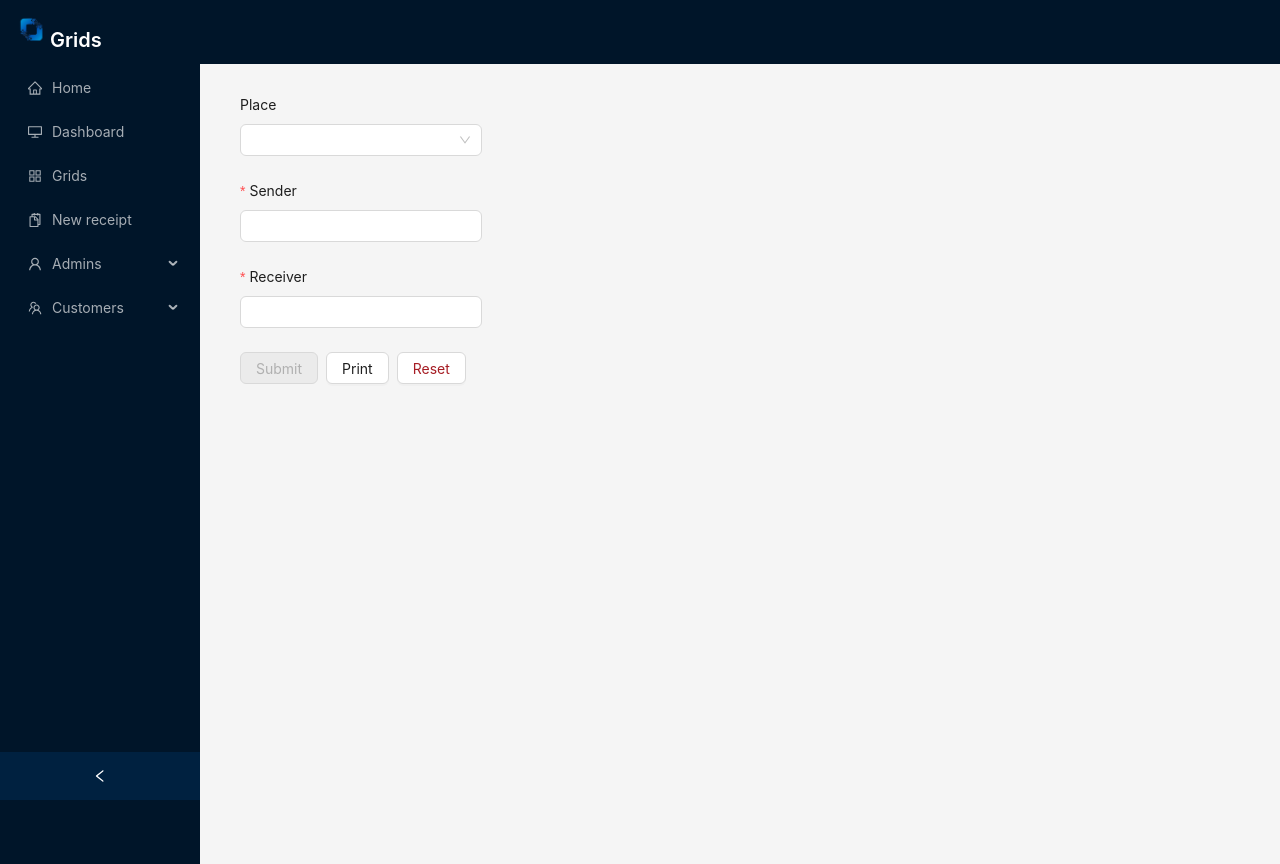
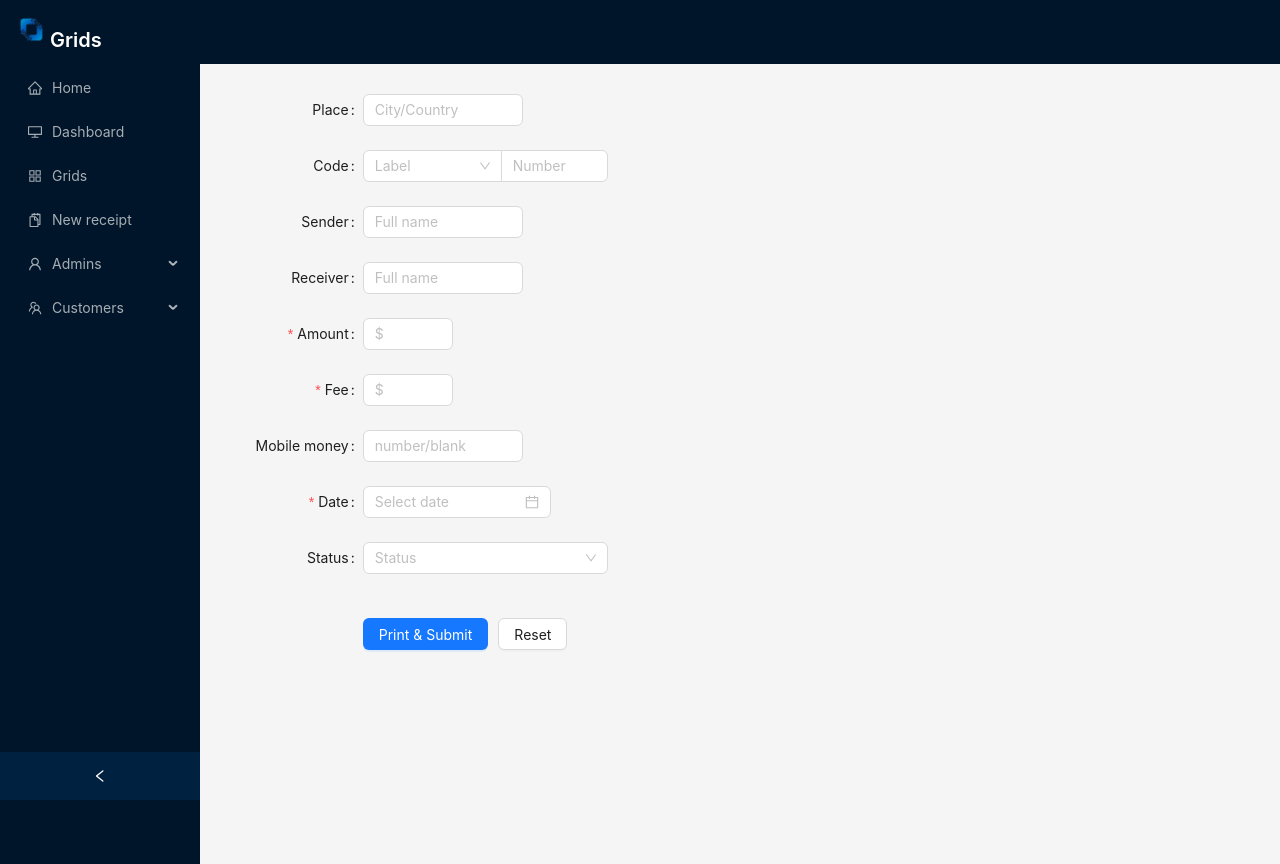
Before and after one commit to hady-bah/grids-project, a React (Vite) app in the folder grids/: page /receipt in a window 1280 px wide. Built offline with nearby package versions, Linux system fonts and the light colour scheme.

Commit message:
Receipt inputs

```diff
--- a/grids/src/components/Receipt.jsx
+++ b/grids/src/components/Receipt.jsx
@@ -1,78 +1,220 @@
 import React from "react";
-import { Button, Form, Input, Space } from "antd";
 import {
-  Cascader,
+  Button,
+  Form,
+  Input,
+  Select,
+  Space,
+  InputNumber,
   DatePicker,
-  InputNumber,
-  Radio,
-  Select,
-  Switch,
-  TreeSelect,
+  Tooltip,
+  Typography,
 } from "antd";
-const SubmitButton = ({ form }) => {
-  const [submittable, setSubmittable] = React.useState(false);
+const { Option } = Select;
 
-  // Watch all values
-  const values = Form.useWatch([], form);
-  React.useEffect(() => {
-    form
-      .validateFields({
-        validateOnly: true,
-      })
-      .then(
-        () => {
-          setSubmittable(true);
-        },
-        () => {
-          setSubmittable(false);
-        }
-      );
-  }, [values]);
-  return (
-    <Button type="primary" htmlType="submit" disabled={!submittable}>
-      Submit
-    </Button>
-  );
+const onFinish = (values) => {
+  console.log("Received values of form: ", values);
 };
+
 function Receipt() {
   const [form] = Form.useForm();
+
+  const onReset = () => {
+    form.resetFields();
+  };
+
   return (
-    <Form form={form} name="validateOnly" layout="vertical" autoComplete="off">
+    <Form
+      name="Receipt"
+      onFinish={onFinish}
+      form={form}
+      labelCol={{
+        span: 8,
+      }}
+      wrapperCol={{
+        span: 16,
+      }}
+      style={{
+        maxWidth: 600,
+      }}
+    >
       <Form.Item label="Place">
-        <Select>
-          <Select.Option value="AS">AS</Select.Option>
-          <Select.Option value="BL">BL</Select.Option>
-          <Select.Option value="AC">AC</Select.Option>
-        </Select>
+        <Space>
+          <Form.Item
+            name="place"
+            noStyle
+            rules={[
+              {
+                required: true,
+                message: "Place is required",
+              },
+            ]}
+          >
+            <Input
+              style={{
+                width: 160,
+              }}
+              placeholder="City/Country"
+            />
+          </Form.Item>
+        </Space>
       </Form.Item>
+      <Form.Item label="Code">
+        <Space.Compact>
+          <Form.Item
+            name="label"
+            noStyle
+            rules={[
+              {
+                required: true,
+                message: "Label is required",
+              },
+            ]}
+          >
+            <Select placeholder="Label">
+              <Option value="AS">AS</Option>
+              <Option value="BL">BL</Option>
+              <Option value="AC">AC</Option>
+            </Select>
+          </Form.Item>
+          <Form.Item
+            name="codeNumber"
+            noStyle
+            rules={[
+              {
+                required: true,
+                message: "Code number is required",
+              },
+            ]}
+          >
+            <Input
+              style={{
+                width: "70%",
+              }}
+              placeholder="Number"
+            />
+          </Form.Item>
+        </Space.Compact>
+      </Form.Item>
+      <Form.Item label="Sender">
+        <Space>
+          <Form.Item
+            name="sender"
+            noStyle
+            rules={[
+              {
+                required: true,
+                message: "Sender is required",
+              },
+            ]}
+          >
+            <Input
+              style={{
+                width: 160,
+              }}
+              placeholder="Full name"
+            />
+          </Form.Item>
+        </Space>
+      </Form.Item>
+      <Form.Item label="Receiver">
+        <Space>
+          <Form.Item
+            name="receiver"
+            noStyle
+            rules={[
+              {
+                required: true,
+                message: "Receiver is required",
+              },
+            ]}
+          >
+            <Input
+              style={{
+                width: 160,
+              }}
+              placeholder="Full name"
+            />
+          </Form.Item>
+        </Space>
+      </Form.Item>
+
       <Form.Item
-        name="Sender"
-        label="Sender"
+        label="Amount"
+        name="amount"
         rules={[
           {
             required: true,
+            message: "Amount is required",
           },
         ]}
       >
-        <Input />
+        <InputNumber placeholder="$" />
       </Form.Item>
+
       <Form.Item
-        name="Receiver"
-        label="Receiver"
+        label="Fee"
+        name="fee"
         rules={[
           {
             required: true,
+            message: "Fee is required",
           },
         ]}
       >
-        <Input />
+        <InputNumber placeholder="$"/>
       </Form.Item>
-      <Form.Item>
+
+      <Form.Item label="Mobile money">
         <Space>
-          <SubmitButton form={form} />
-          <Button>Print</Button>
-          <Button htmlType="reset" style={{color:'#a61d24'}}>Reset</Button>
+          <Form.Item name="mobile-money" noStyle>
+            <Input
+              style={{
+                width: 160,
+              }}
+              placeholder="number/blank"
+            />
+          </Form.Item>
         </Space>
+      </Form.Item>
+
+      <Form.Item name="date-picker" label="Date" rules={[
+          {
+            required: true,
+            message: "Date is required",
+          },
+        ]}>
+        <DatePicker />
+      </Form.Item>
+
+      <Form.Item label="Status">
+          <Form.Item
+            name="status"
+            noStyle
+            rules={[
+              {
+                required: true,
+                message: "Status is required",
+              },
+            ]}
+          >
+            <Select placeholder="Status">
+              <Option value="Cash">Cash</Option>
+              <Option value="Deposit">Deposit</Option>
+              <Option value="Not Payed">Not Payed</Option>
+            </Select>
+          </Form.Item>
+      </Form.Item>
+
+      <Form.Item label=" " colon={false}>
+        <div style={{display:'flex', marginTop:'20px'}}>
+          <Button type="primary" htmlType="submit">
+            Print & Submit
+          </Button>
+          <Button htmlType="button" onClick={onReset} style={{marginLeft:'10px'}}>
+            Reset
+          </Button>
+        </div>
       </Form.Item>
     </Form>
   );
--- a/grids/src/components/Sidebar.jsx
+++ b/grids/src/components/Sidebar.jsx
@@ -25,12 +25,13 @@ const items = [
   getItem('Grids', '/grids', <AppstoreOutlined />),
   getItem('New receipt', '/receipt', <SnippetsOutlined />),
   getItem('Admins', 'sub1', <UserOutlined />, [
-    getItem('Hady Bah', '3'),
-    getItem('Abdourahamane Ly', '4'),
-    getItem('Amadou Diallo', '5'),
-    getItem('Abdoulaye Diallo', '10'),
+    getItem('Hady Bah', '/hadybah'),
+    getItem('Abdourahamane Ly', '/abdourahamanely'),
+    getItem('Amadou Diallo', '/amadoudiallo'),
+    getItem('Abdoulaye Diallo', '/abdoulayediallo'),
+    // getItem('Alpha Diallo', '/alphadiallo'),
   ]),
-  getItem('Customers', 'sub2', <TeamOutlined />, [getItem('Alfred Fatormah', '6'), getItem('Ousmane Diallo', '8')]),
+  getItem('Customers', 'sub2', <TeamOutlined />, [getItem('Add New', '/newcustomer'), getItem('View List', '/customerlist')]),
 ];
 
 function Sidebar() {
```
